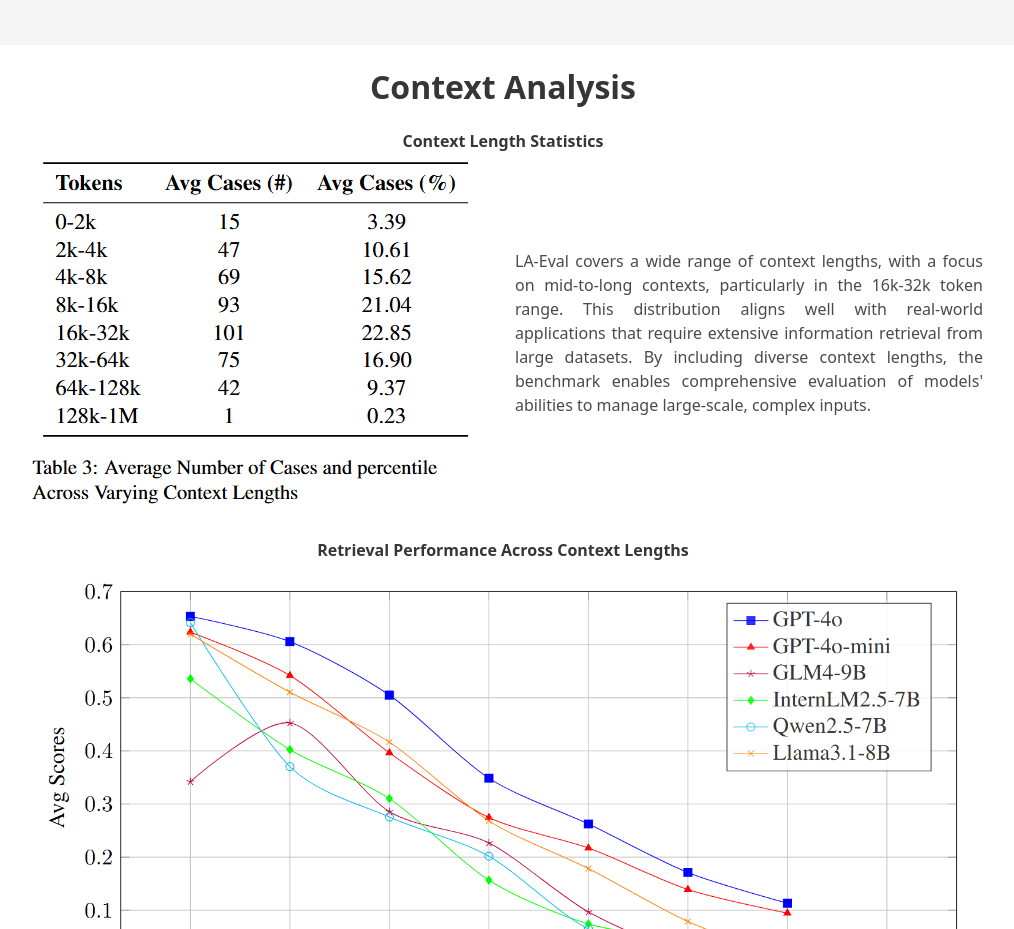
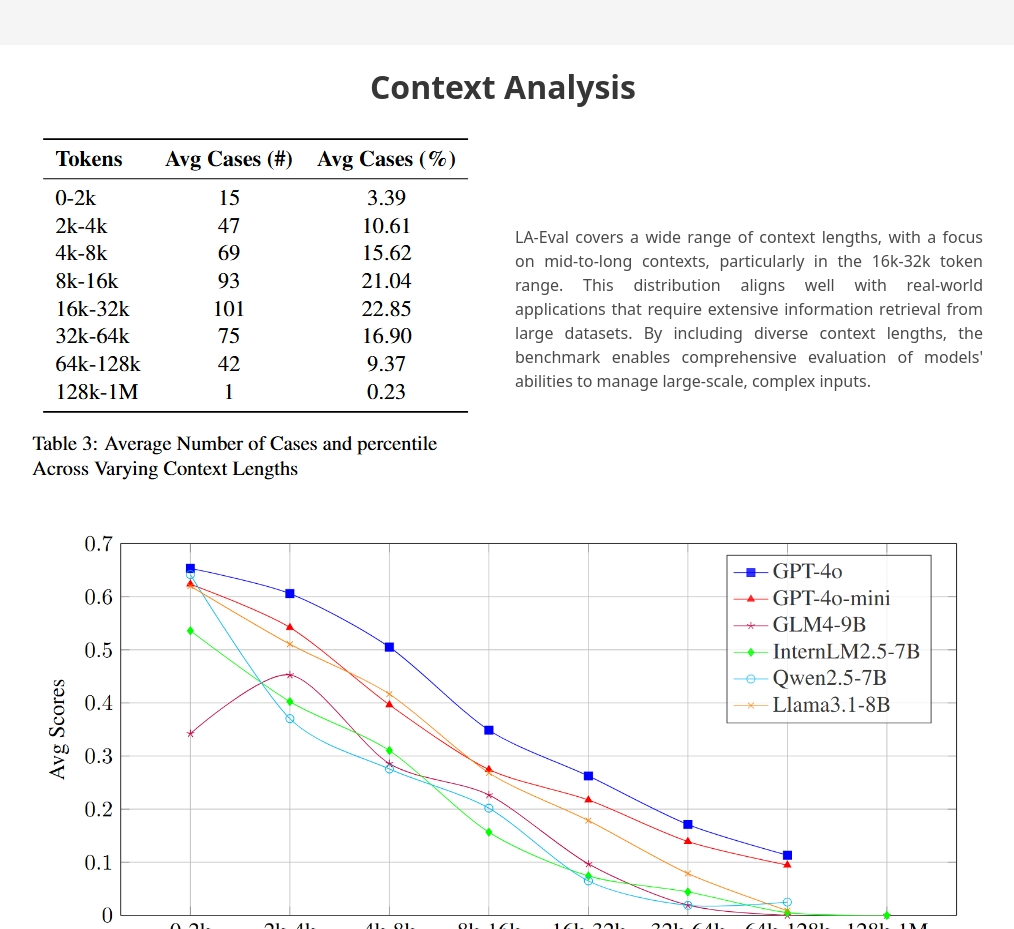
Before and after one commit to YanxinLu/LA-Eval, a plain HTML site: page index.html in a window 1280 px wide. Shown: the part 2585-3514 px from the top of the page, without its empty margins (137-1151 px from the left). Drawn offline with nearby package versions, Linux system fonts and the light colour scheme; some icons are missing.

Commit message:
remove subtitle

```diff
--- a/index.html
+++ b/index.html
@@ -361,7 +361,7 @@
 
             <!-- Context Length Statistics Section -->
             <div class="level-set has-text-justified">
-              <h3 style="text-align: center;"><strong>Context Length Statistics</strong></h3>
+              <!-- <h3 style="text-align: center;"><strong>Context Length Statistics</strong></h3> -->
               <div class="columns is-vcentered">
                 <!-- Left Column for Image -->
                 <div class="column is-half">
@@ -371,13 +371,14 @@
                 <div class="column is-half">
                   <p>LA-Eval covers a wide range of context lengths, with a focus on mid-to-long contexts, particularly in the 16k-32k token range. This distribution aligns well with real-world applications that require extensive information retrieval from large datasets. By including diverse context lengths, the benchmark enables comprehensive evaluation of models' abilities to manage large-scale, complex inputs.</p>
                 </div>
+
               </div>
             </div>
             <br>
 
 
         <!-- Retrieval Performance Across Context Lengths Section -->
-            <h3 style="text-align: center;"><strong>Retrieval Performance Across Context Lengths</strong></h3>
+            <!-- <h3 style="text-align: center;"><strong>Retrieval Performance Across Context Lengths</strong></h3> -->
             <div>
               <img src="static/images/scores.png" alt="LA-Eval" class="center-image" style="max-width: 100%; height: auto;"/>
               <p>
```
